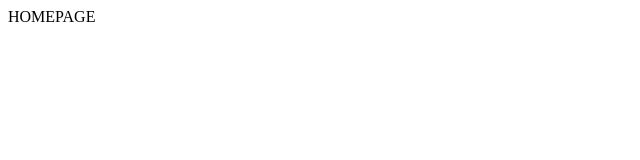
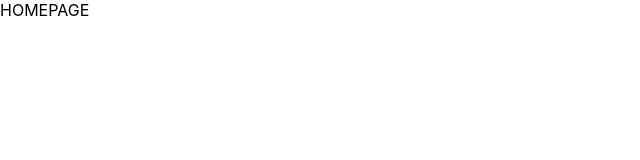
Before and after one commit to sumitfsd/showwcase-react-challenge, a React (Create React App) app: page / in a window 1280 px wide. Shown: the top 160 px of the page, without its empty margins (0-640 px from the left). Built offline with nearby package versions, Linux system fonts and the light colour scheme.

Commit message:
Add theme and globalstyled

```diff
--- a/src/index.js
+++ b/src/index.js
@@ -1,12 +1,18 @@
 import React from 'react';
 import ReactDOM from 'react-dom';
 import { Provider } from "react-redux";
+import { ThemeProvider } from 'styled-components'
 import App from './app';
 import store from "./store";
+import theme from './styles/theme';
+import GlobalStyle from './styles/globalStyle'
 
 ReactDOM.render(
-  <Provider store={store}>
+  <ThemeProvider theme={theme}>
+    <GlobalStyle />
+    <Provider store={store}>
       <App />
-  </Provider>,
+    </Provider>
+  </ThemeProvider>,
   document.querySelector('#root'),
 );
--- /dev/null
+++ b/src/styles/globalStyle.js
@@ -0,0 +1,89 @@
+import { createGlobalStyle } from 'styled-components'
+import theme from './theme'
+
+const GlobalStyle = createGlobalStyle`
+  html,
+  body,
+  #root {
+    width: 100%;
+    height: 100%;
+    overflow: hidden;
+  };
+
+  html {
+    box-sizing: border-box;
+  };
+  *, *:before, *:after {
+    box-sizing: inherit;
+  };
+
+  body {
+    margin: 0;
+    padding: 0;
+    font-family: -apple-system, BlinkMacSystemFont, 'Segoe UI', 'Roboto', 'Oxygen',
+      'Ubuntu', 'Cantarell', 'Fira Sans', 'Droid Sans', 'Helvetica Neue',
+      sans-serif;
+    -webkit-font-smoothing: antialiased;
+    -moz-osx-font-smoothing: grayscale;
+
+    &.modal-open {
+      overflow: hidden;
+    }
+  };
+
+  h1,
+  h3,
+  h4 {
+    margin: 0;
+  }
+
+  code {
+    font-family: source-code-pro, Menlo, Monaco, Consolas, 'Courier New',
+      monospace;
+  }
+
+  hr {
+    height: 1px;
+    width: 100%;
+    background-color: $black;
+    opacity: 0.1;
+  }
+
+  input[type=text],
+  input[type=password],
+  input[type=date],
+  input[type=number],
+  textarea,
+  select {
+    padding: calc(${theme.sizingUnit} / 2);
+    font-size: calc(${theme.sizingUnit} * 1.125);
+    font-weight: 500;
+    border: 1px solid transparent;
+    border-radius: ${theme.borderRadius};
+    outline: 0 none;
+    height: calc(${theme.sizingUnit} * 3);
+    line-height: calc(${theme.sizingUnit} * 3);
+    background-color: ${theme.backgroundDarken};
+
+    &:focus {
+      border-color: ${theme.main};
+    }
+  }
+
+  a {
+    color: ${theme.text};
+  }
+
+  button {
+    background: none;
+    border: none;
+    padding: 0;
+    cursor: pointer;
+
+    &:focus {
+      outline: none;
+      border: none;
+    }
+  }
+`
+export default GlobalStyle
--- /dev/null
+++ b/src/styles/theme.js
@@ -0,0 +1,39 @@
+import { darken, lighten } from 'polished'
+
+const scalarSizingUnit = 1
+
+const theme = {
+  main: '#1050a2',
+  mainDark: '#003f8f',
+  grey: '#f1f2f3',
+  greyDark: '#7b7b7b',
+  black: '#000',
+  white: '#fff',
+  green: 'green',
+  red: 'red',
+  lightRed: lighten(0.15, 'red'),
+
+  text: darken(0.2, '#1050a2'),
+  success: 'green',
+  error: 'red',
+
+  borderRadius: '0.25rem',
+  sizingUnit: `${scalarSizingUnit}rem`,
+  spacing: (unit = 1) => `${scalarSizingUnit * unit}rem`,
+
+  overlay: 'rgba(0, 0, 0 ,0.4)',
+  backgroundDarken: 'rgba(0, 0, 0, 0.05)',
+  backgroundLighten: 'rgba(255, 255, 255, 0.15)',
+
+  spinnerHeight: '20px',
+
+  agGridFontSize: '12px',
+  agGridBackground: '#f5f7f7',
+
+  verticalUnit: '0.75rem', // sizingUnit * 0.75
+  inputHeight: '2rem', // sizingUnit * 2
+  headerHeight: '2.5rem', // sizingUnit * 2.5
+  inputPadding: '0.5rem' // sizingUnit / 2
+}
+
+export default theme
```
